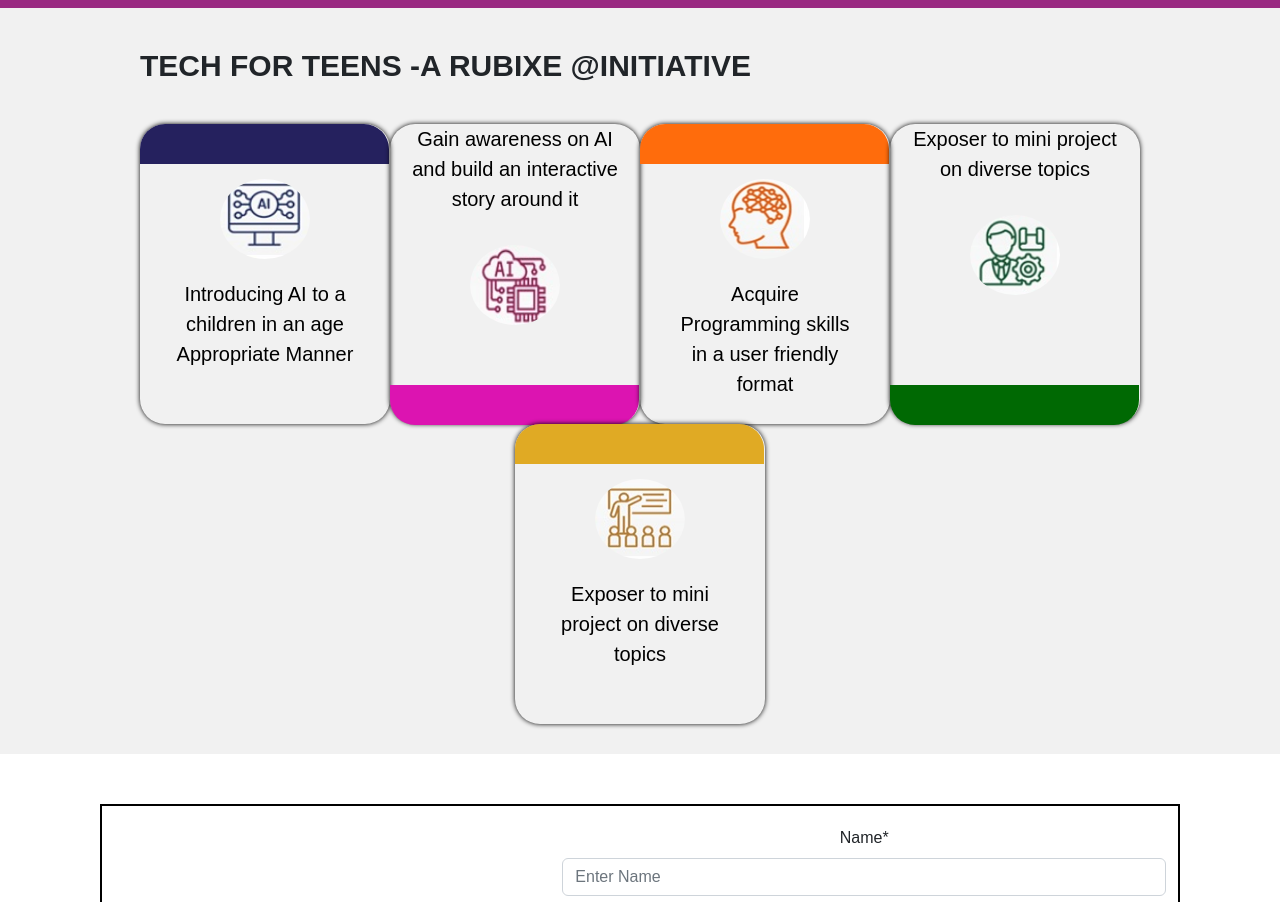
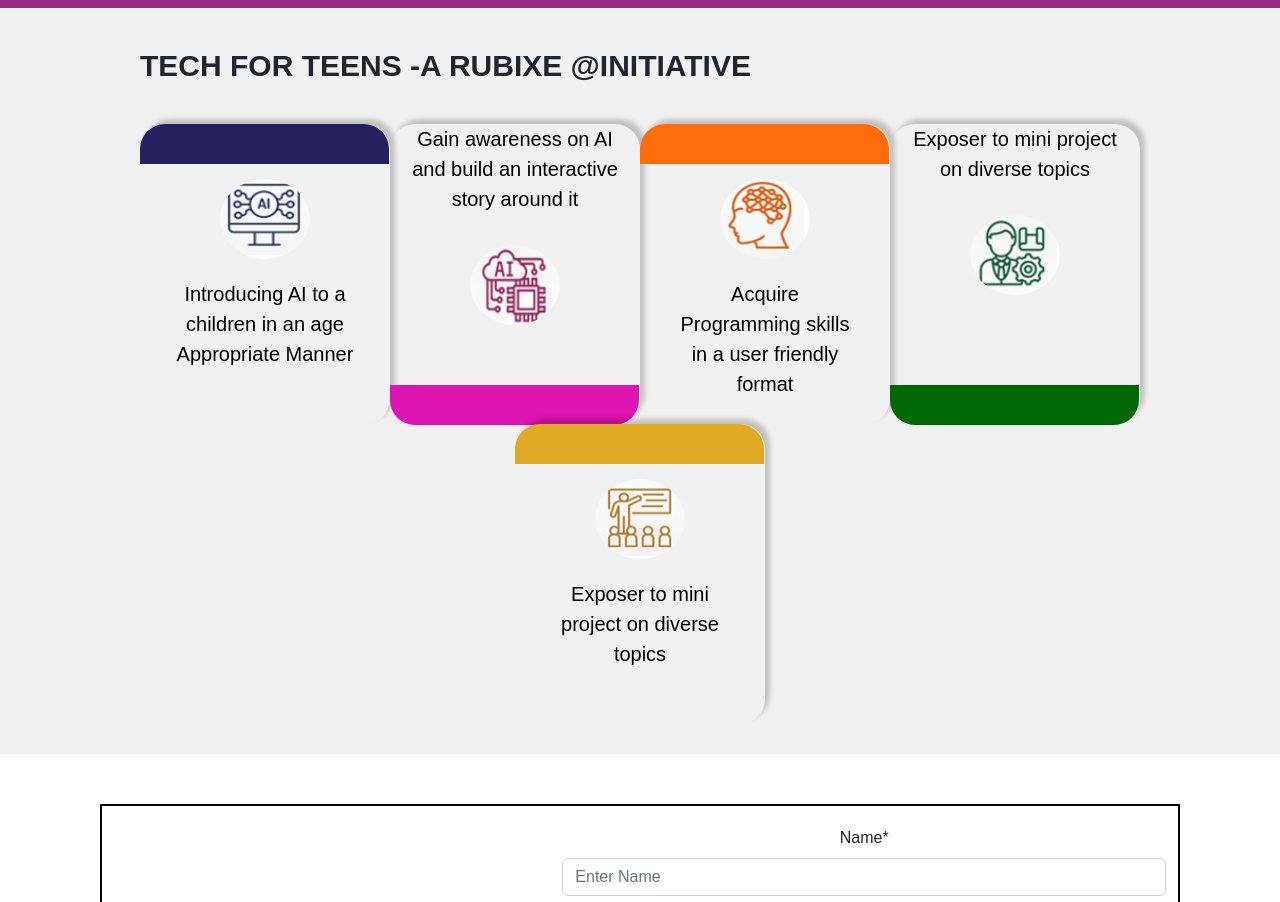
Before and after one commit to Kapil56J/Rubixe-Assignment, a React (Create React App) app: page / in a window 1280 px wide. Shown: the part 1080-1982 px from the top of the page. Built offline with nearby package versions, Linux system fonts and the light colour scheme.

Commit message:
Update Card.css

```diff
--- a/src/components/Card/Card.css
+++ b/src/components/Card/Card.css
@@ -13,7 +13,7 @@
   .testimonial .col-4{
     text-align: center;
     /* padding: 40px 20px; */
-    box-shadow: 0 0 5px rgb(0, 0, 0);
+    box-shadow: rgb(0 0 0 / 20%) 5px -5px 5px;
     cursor: pointer;
     width: 20%;
     border-radius: 25px;
```
